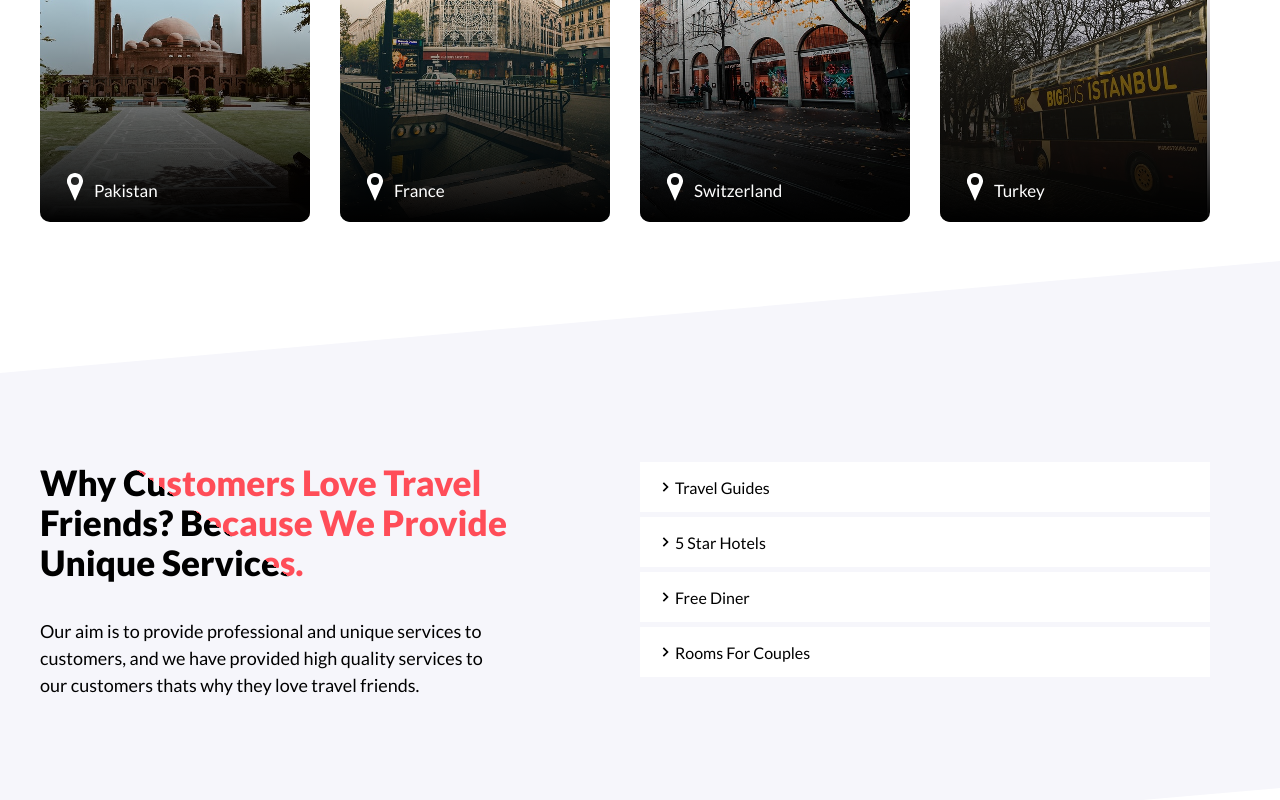
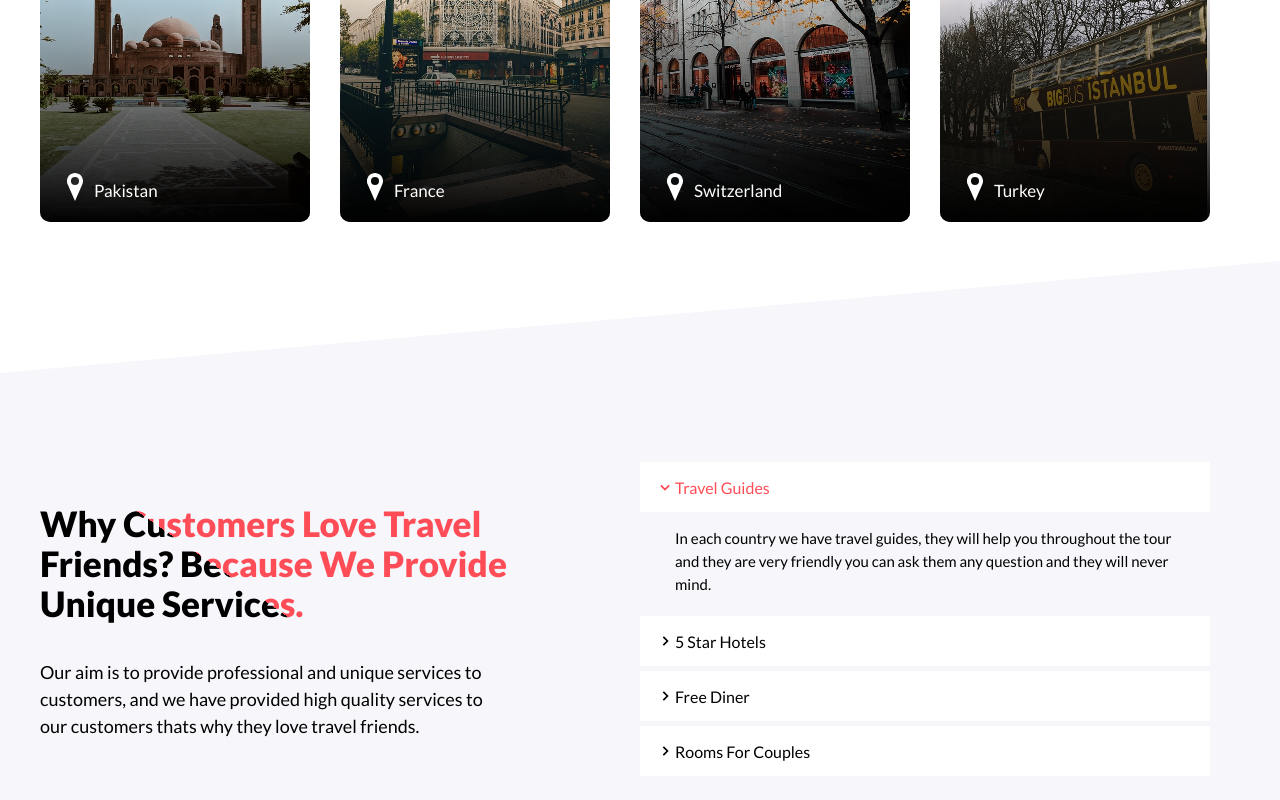
Before and after one commit to NamNguyenGit/NextLevelSolutionTrain, a React (Create React App) app in the folder Udemy_courses/travel-website/: page / in a window 1280 px wide. Shown: the part 1613-2413 px from the top of the page. Built offline with nearby package versions, Linux system fonts and the light colour scheme.

Commit message:
Style Details Contetn

```diff
--- a/Udemy_courses/travel-website/src/components/servies/Services.js
+++ b/Udemy_courses/travel-website/src/components/servies/Services.js
@@ -15,7 +15,7 @@ const Services = () => {
     <div className="services">
       <div className="services__contents">
         <div className="container">
-          <div className="row mr-minus-15 ml-minus-15">
+          <div className="row mr-minus-15 ml-minus-15 services__contents__container">
             <div className="col-6 p-15">
               <ServicesLeft
                 heading={state.heading}
--- a/Udemy_courses/travel-website/src/components/servies/ServicesList.js
+++ b/Udemy_courses/travel-website/src/components/servies/ServicesList.js
@@ -1,12 +1,18 @@
-import {BiChevronRight} from "react-icons/bi"
+import {BiChevronRight} from "react-icons/bi";
+import {useState} from "react"
 const ServicesList = ({services}) => {
+    const [current , setCurrent] = useState(0);
+    const showDetails = (index) => {
+        setCurrent(index);
+    }
+
     return services.length > 0 ? services.map((service,index) => (
         <div className="services__list" key={index}>
-            <h4 className="services__list__heading">
-                <BiChevronRight size={20}/>
+            <h4 className={`services__list__heading ${current  ===index ? 'services__list__heading--active' : 'services__list__heading--normal' } `} onClick={() => showDetails(index)}>
+                <BiChevronRight size={20} className={`${current === index ? 'services__rotate' : 'services__back' }`} color={`${current=== index ? '#ff4d58' : 'black'}`}/>
                 {service.heading}
             </h4>
-            <p className="services__list__details">
+            <p className={`services__list__details ${current === index ? 'services__list__details--show' : ''}`}>
                 {service.p}
             </p>
         </div>
--- a/Udemy_courses/travel-website/src/scss/components/_services.scss
+++ b/Udemy_courses/travel-website/src/scss/components/_services.scss
@@ -6,6 +6,9 @@
     transform: skewY(-5deg);
     &__contents {
         transform: skewY(5deg);
+        &__container {
+            @include align(flex, null, center, null);
+        }
     }
     &__left {
         margin-right: 10rem;
@@ -34,6 +37,12 @@
             padding: 1.5rem;
             @include align(flex, null, center, null);
             text-transform: capitalize;
+            &--active {
+                color: $main1;
+            }
+            &--normal {
+                color: $black;
+            }
         }
         &__details {
             max-height: 0;
@@ -42,6 +51,31 @@
             padding-left: 3.5rem;
             padding-right: 3.5rem;
             line-height: 2.3rem;
+            &--show {
+                max-height: 50rem;
+                padding-bottom: 1.5rem;
+                padding-top: 1.5rem;
+                transition: max-height 0.8s linear;
+                animation: detailsAnimation 0.8s ease-in;
+                @keyframes detailsAnimation {
+                    from {
+                        opacity: 0;
+                        transform: translateY(-1rem);
+                    }
+                    to {
+                        opacity: 1;
+                        transform: translateY(0rem);
+                    }
+                }
+            }
         }
     }
+    &__rotate {
+        transform: rotate(90deg);
+        transition: transform 0.5s linear;
+    }
+    &__back {
+        transform: rotate(0deg);
+        transition: transform 0.5s linear;
+    }
 }
```
Also changed, not shown: Udemy_courses/travel-website/src/main.css.
